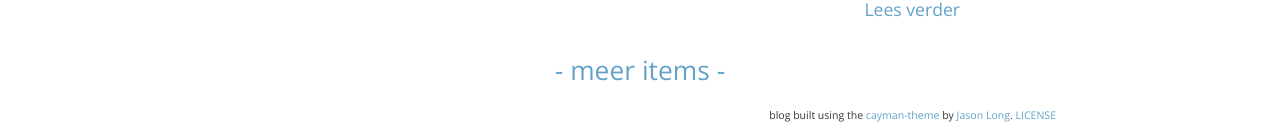
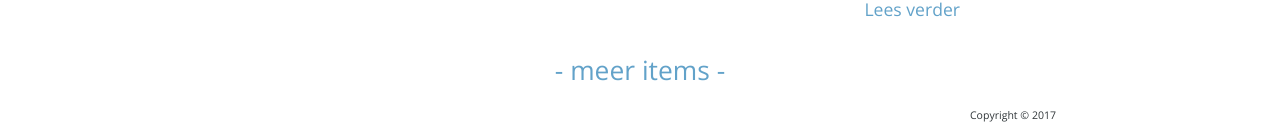
Before and after one commit to rogiervandenberg/rogiervandenberg.nl, a Jekyll site: the page built from index.html, in a window 1280 px wide. Shown: the part 1820-1960 px from the top of the page. Built offline with Jekyll 4.4.1, drawn with Linux system fonts in a browser that asks for light colours; the list of posts is cut into pages by our own code.

Commit message:
Add copyright text footer

```diff
--- a/_includes/footer.html
+++ b/_includes/footer.html
@@ -1 +1 @@
-<p style="font-size: 60%; text-align: right;">blog built using the <a href="https://github.com/jasonlong/cayman-theme">cayman-theme</a> by <a href="https://github.com/jasonlong">Jason Long</a>. <a href="http://creativecommons.org/licenses/by/4.0/">LICENSE</a></p>
+<p style="font-size: 60%; text-align: right;">Copyright © {{ site.time | date: '%Y' }}</p>
```
